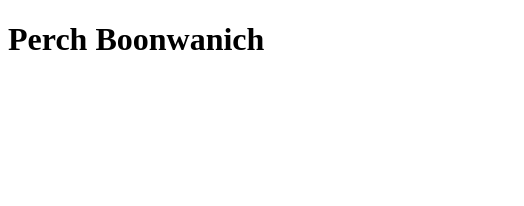
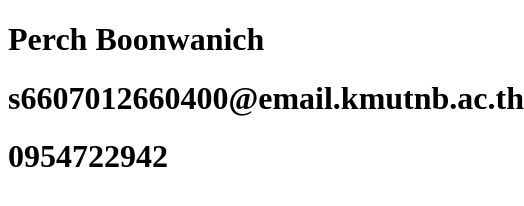
Before and after one commit to MrPercheyman/git-sample-project, a plain HTML site: page index.html in a window 390 px wide. Shown: the whole page, 524 px wide, since content can reach past the window. Drawn offline with Linux system fonts and the light colour scheme.

Commit message:
Updated email and phone number in index.html

```diff
--- a/index.html
+++ b/index.html
@@ -7,5 +7,7 @@
 </head>
 <body>
     <h1>Perch Boonwanich</h1>
+    <h1>s6607012660400@email.kmutnb.ac.th</h1>
+    <h1>0954722942</h1>
 </body>
 </html>
```
